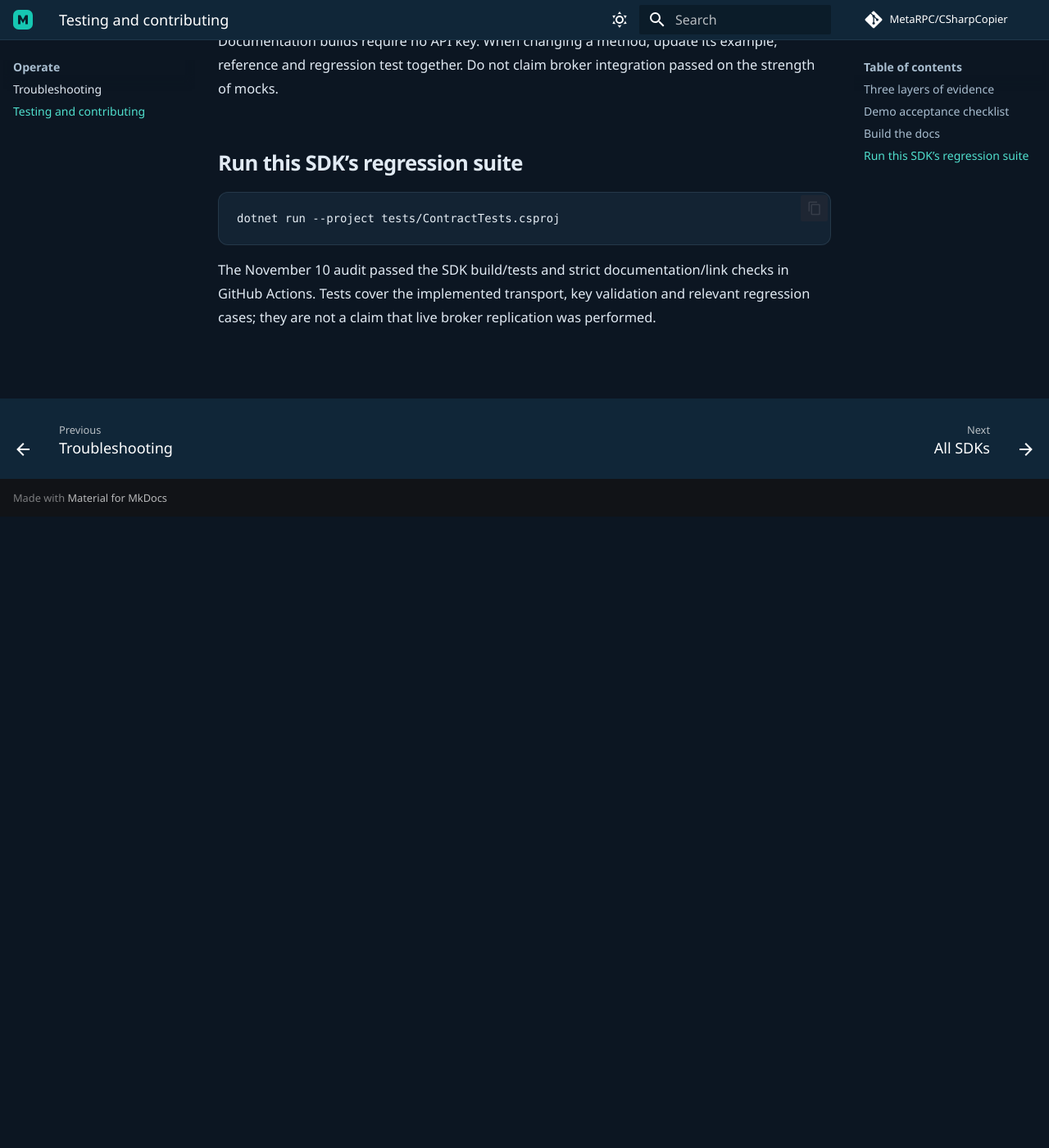
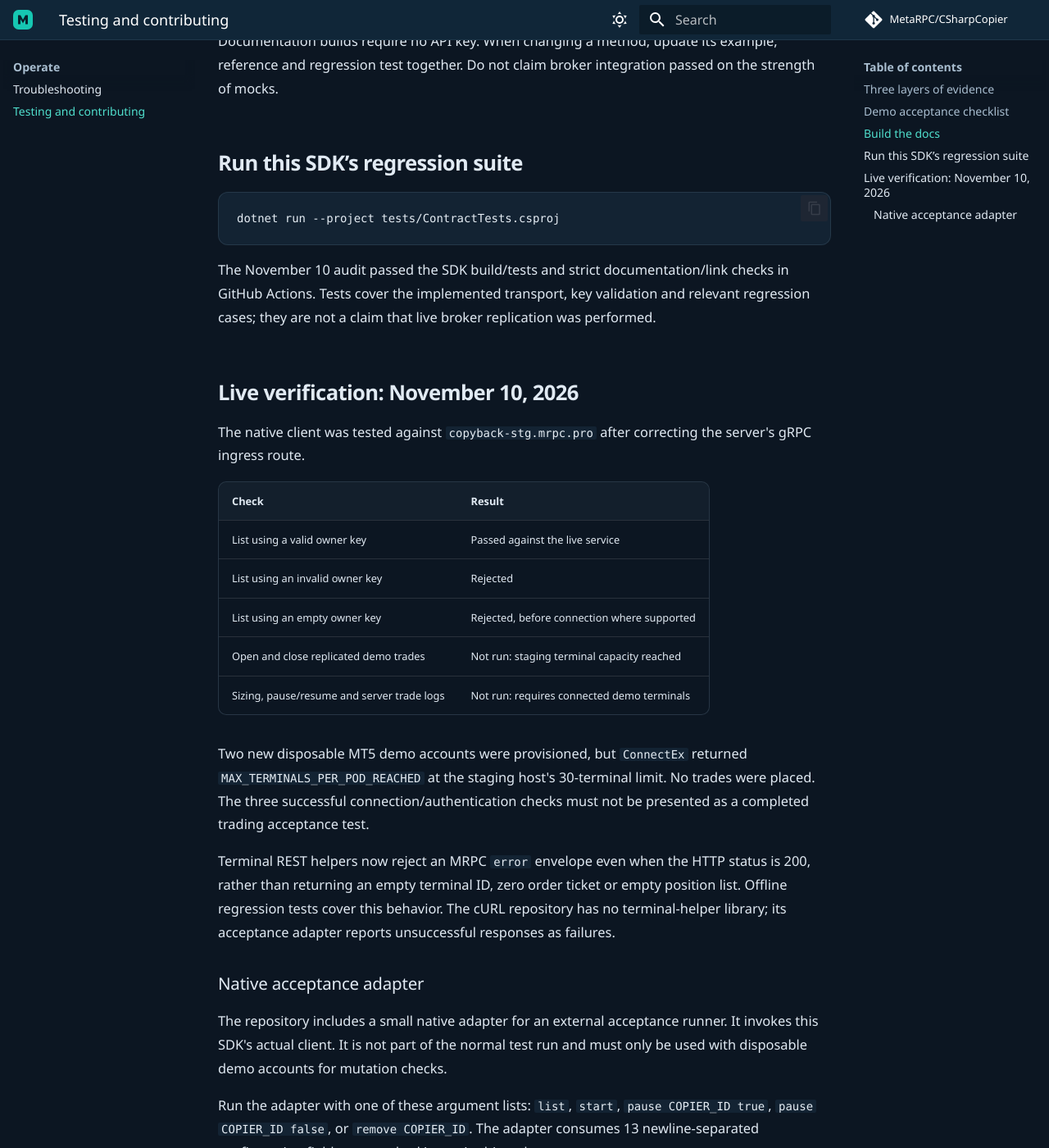
Before and after one commit to MetaRPC/CSharpCopier, an MkDocs documentation site: the page built from docs/testing.md, in a window 1280 px wide and 1400 px high, scrolled down 1150 px. Shown: the whole window at 82% size. Built offline with MkDocs 1.6.1 and Material for MkDocs 9.7.7, drawn with Linux system fonts in a browser that asks for light colours; comment, search, counter and statistics services are not loaded; before the commit the page ends 1780 px from its top, so only the background shows below that; some of the changed text lies outside the part shown.

Commit message:
Handle terminal API errors and add native live acceptance probes

````diff
--- a/docs/testing.md
+++ b/docs/testing.md
@@ -35,3 +35,49 @@
 ```
 
 The November 10 audit passed the SDK build/tests and strict documentation/link checks in GitHub Actions. Tests cover the implemented transport, key validation and relevant regression cases; they are not a claim that live broker replication was performed.
+
+## Live verification: November 10, 2026
+
+The native client was tested against `copyback-stg.mrpc.pro` after correcting the server's gRPC ingress route.
+
+| Check | Result |
+|---|---|
+| List using a valid owner key | Passed against the live service |
+| List using an invalid owner key | Rejected |
+| List using an empty owner key | Rejected, before connection where supported |
+| Open and close replicated demo trades | Not run: staging terminal capacity reached |
+| Sizing, pause/resume and server trade logs | Not run: requires connected demo terminals |
+
+Two new disposable MT5 demo accounts were provisioned, but `ConnectEx` returned `MAX_TERMINALS_PER_POD_REACHED` at the staging host's 30-terminal limit. No trades were placed. The three successful connection/authentication checks must not be presented as a completed trading acceptance test.
+
+Terminal REST helpers now reject an MRPC `error` envelope even when the HTTP status is 200, rather than returning an empty terminal ID, zero order ticket or empty position list. Offline regression tests cover this behavior. The cURL repository has no terminal-helper library; its acceptance adapter reports unsuccessful responses as failures.
+
+### Native acceptance adapter
+
+The repository includes a small native adapter for an external acceptance runner. It invokes this SDK's actual client. It is not part of the normal test run and must only be used with disposable demo accounts for mutation checks.
+
+Run the adapter with one of these argument lists: `list`, `start`, `pause COPIER_ID true`, `pause COPIER_ID false`, or `remove COPIER_ID`. The adapter consumes 13 newline-separated configuration fields on standard input, in this order:
+
+1. Copier host and port, without a URL scheme (for example `copyback-stg.mrpc.pro:443`).
+2. Owner API key.
+3. Master login.
+4. Master trading password.
+5. Master broker server.
+6. Master terminal GUID for the copier API.
+7. Follower login.
+8. Follower trading password.
+9. Follower broker server.
+10. Follower terminal GUID for the copier API.
+11. Risk mode.
+12. Risk value.
+13. Fixed master balance, or a blank line when unused.
+
+Keep the input in a private file outside the checkout, restrict its permissions and pass it through standard input. Do not put passwords in command arguments, source code, workflow files or logs. The output is a JSON result. A false `ok` is a failed check, even if the process exits successfully. Standard input must include the final blank field when the fixed balance is unused.
+
+Build the SDK first, then invoke:
+
+```text
+dotnet run --project examples/LiveAdapter/LiveAdapter.csproj -- list
+```
+
+The adapter alone does not verify that an account is a demo or clean up trades. The acceptance runner must verify account identity and demo mode, start with empty positions, inspect actual follower tickets/lots and log events, and close only its own test trades before removing its copier. Do not run mutation commands against existing customer copiers.
````
Also changed, not shown: 7 other files.
